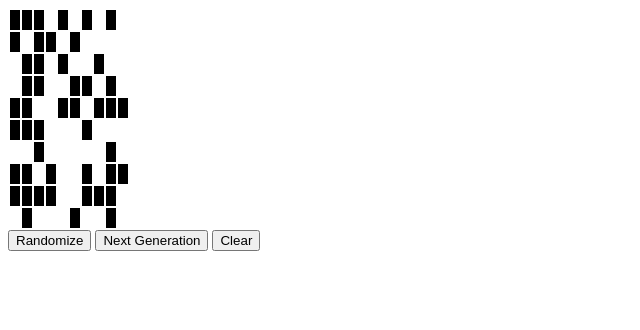
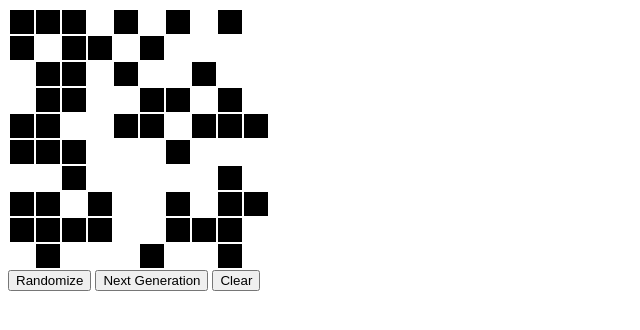
Before and after one commit to cesardv/gameoflife, a plain HTML site: page tempGL.html in a window 1280 px wide. Shown: the whole page, without its empty margins (0-640 px from the left). Drawn offline with Linux system fonts and the light colour scheme.

Commit message:
added table.css and made all cells 22px square. tr auto sets to 22px

```diff
--- a/gl.js
+++ b/gl.js
@@ -16,6 +16,7 @@ function createTable() {
     var table = document.createElement('table');
     var baseRow = document.createElement('tr');
     var baseCell = document.createElement('td');
+	baseCell.className = "squarecell";
     var container = document.getElementById('container');
 
     for (var i = 0; i < 10; i++) {
@@ -45,9 +46,10 @@ function createTable() {
     container.appendChild(table);
     var tds = document.getElementsByTagName('td');
 
+	/* remove so we can just have .squarecell CSS rule.
     for (var i = 0; i < tds.length; i++)
         tds[i].style.width = '2px';
-
+	*/
 }
 function clear() {
     document.getElementById("container").innerHTML = "";
--- /dev/null
+++ b/table.css
@@ -0,0 +1,8 @@
+/*
+This file controls the CSS look and formatting of the table in the 'container' div
+*/
+
+.squarecell {
+	width: 22px;
+	height: 22px;
+}
--- a/tempGL.html
+++ b/tempGL.html
@@ -4,6 +4,7 @@
         <title>Game of Life</title>
         <script src="gl.js">
         </script>
+		<link rel="stylesheet" href="table.css" />
         <meta http-equiv="Content-Type" content="text/html; charset=UTF-8">
     </head>
     <body onload="createTable();">
```
